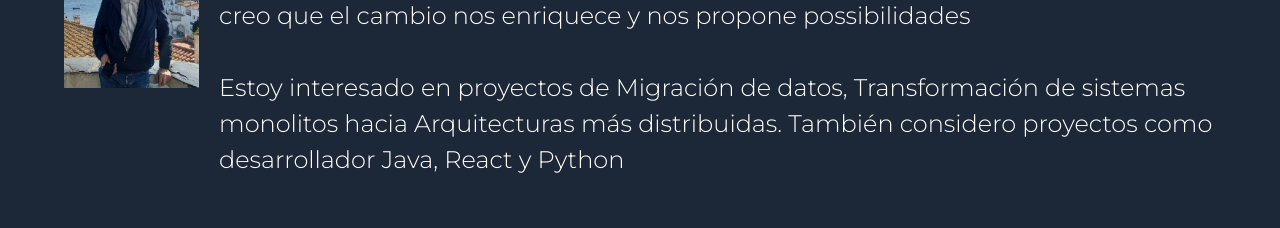
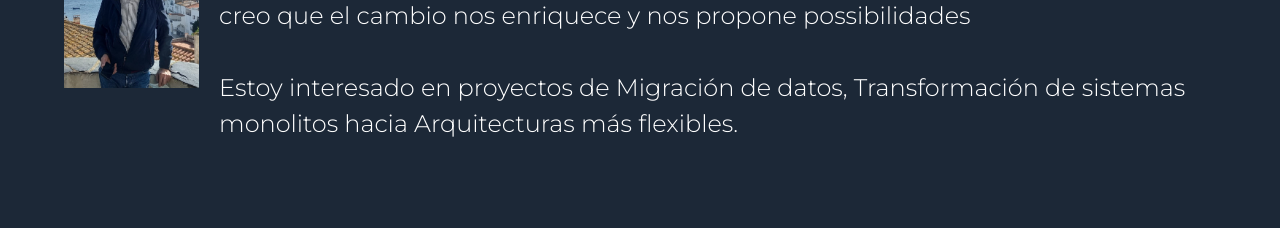
Before and after one commit to ferranclosa/portfolio-dynamic, a React (Create React App) app: page / in a window 1280 px wide. Shown: the part 408-636 px from the top of the page. Built offline with nearby package versions, Linux system fonts and the light colour scheme.

Commit message:
overflow

```diff
--- a/src/assets/css/main.css
+++ b/src/assets/css/main.css
@@ -410,6 +410,9 @@ main .icons a {
 }
 main .icons a:hover {
   color: #fcc62d;
+}
+main#home {
+  overflow: hidden;
 }
 
 .basic-form-container {
--- a/src/assets/scss/main.scss
+++ b/src/assets/scss/main.scss
@@ -81,9 +81,9 @@ main {
     }
   }
 
-  // &#home {
-  //   // overflow: hidden;
-  // }
+  &#home {
+    overflow: hidden;
+  }
 
 }
 
--- a/src/data/mains.js
+++ b/src/data/mains.js
@@ -7,8 +7,7 @@ const mains = [
         spannedWord: "Closa Cervera",
         subtitle: "Enterprise Architect, Microservices, Web, Full-Stack development, Trainer",
         description: "Welcome to my website. As you will see my profile is somewhat heterodox, but in my case, this is what brings richness and lateral thinking to the projects I participate in. I'm currently participating on a pan-European project involving Germany, UK, Greece, Spain, Italy, France, Poland and others. However my motto remains 'Embrace Change' as it brings novelty and new possibilities",
-        objectives: `I'm interested in Data Migration, Transfomation projects from Monolith to more distributed systems.
-        I will also consider projects requiring Java, React and Python developer skills`,
+        objectives: `I'm interested in Data Migration, Transfomation projects from Monolith to more distributed systems. `,
 
         ceo: "CEO of erronea.eu"
     },
@@ -19,7 +18,7 @@ const mains = [
         spannedWord: "Closa Cervera",
         subtitle: "Arquitecto informático de Empresas, Especialista en Microservicios, web, Tecnologías ‘Front and Back end’, Educador",
         description: "Bienvenido a mi página Web. Como veréis mi perfil es algo heterodoxo, pero en mi caso, esto es lo que aporta riqueza y pensamiento lateral. En este momento estoy trabajando en un gran proyecto pan-Europeo. Mi motto es 'Embrace change' como creo que el cambio nos enriquece y nos propone possibilidades",
-        objectives: "Estoy interesado en proyectos de Migración de datos, Transformación de sistemas monolitos hacia Arquitecturas más distribuidas. También considero proyectos como desarrollador Java, React y Python",
+        objectives: "Estoy interesado en proyectos de Migración de datos, Transformación de sistemas monolitos hacia Arquitecturas más flexibles. ",
         ceo: "CEO de erronea.eu"
     },
     {
@@ -29,7 +28,7 @@ const mains = [
         spannedWord: "Closa Cervera",
         subtitle: "Arquitecte Informatic d'Empreses, Especialista en Microserveis, WEB, Tecnologies Front i Back end, Educador",
         description: "Benvingut a la meva pàgina Web. Actualment estic treballant, però estic activament buscant altres opcions i obert a ofertes. Com veureu el meu perfil és heterodox, però en el meu cas, això és el que aporta més riquesa i pensament lateral.",
-        objectives: "Estic interessat amb projectes de Migracio de Dades, Transformacio de sistemes Monolits cap a Arquitectures méschitecturas mas distribuidas. Tambien considero proyectos como dessarrolador Java, React y Python",
+        objectives: "Estic interessat amb projectes de Migracio de Dades, Transformacio de sistemes Monolits cap a Arquitectures méschitecturas mas distribuidas. ",
 
         ceo: "CEO d'erronea.eu"
     },
```
Also changed, not shown: 1 other file (tests, documents, lock files or other folders).
